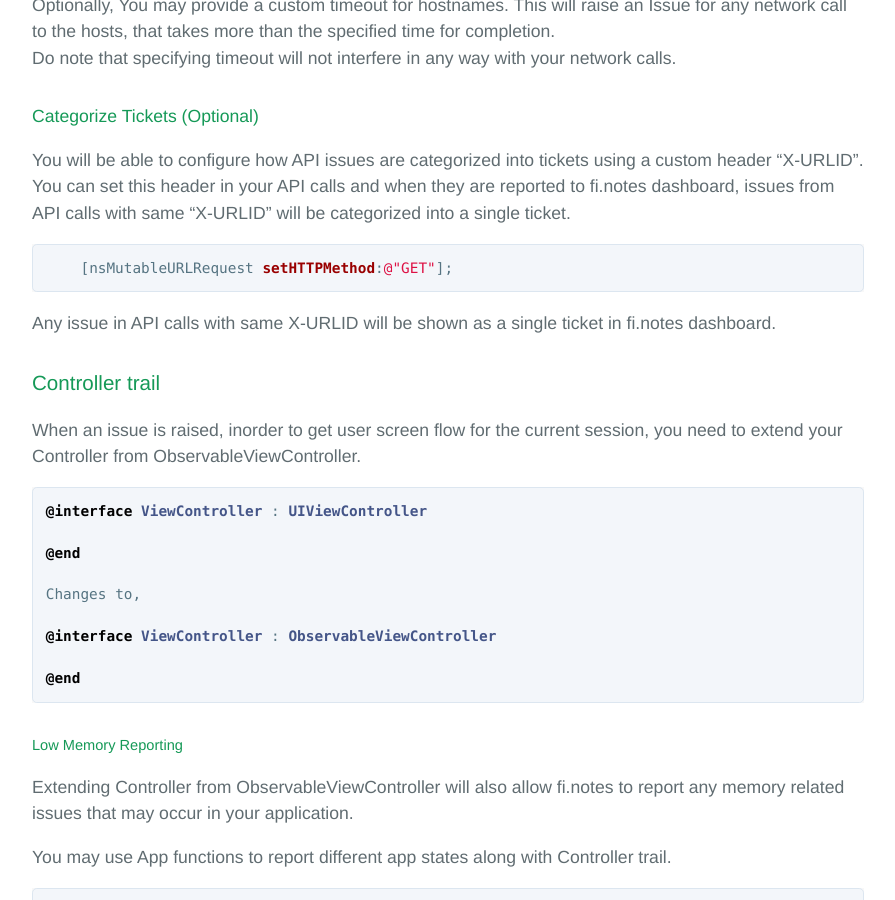
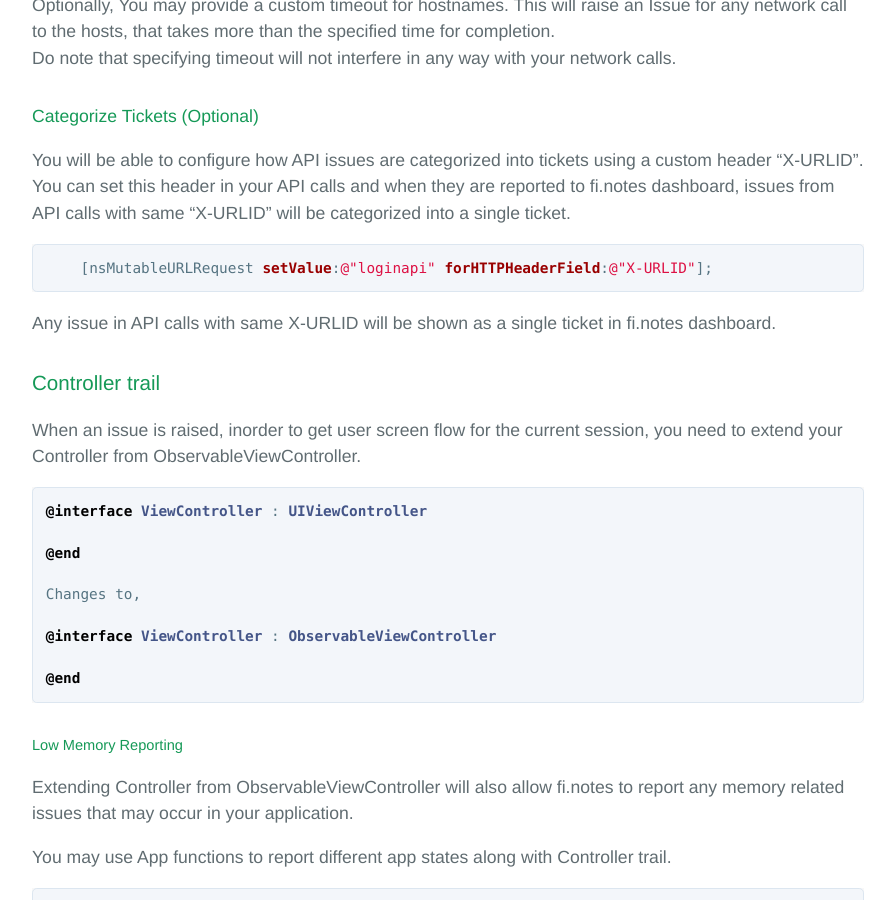
Before and after one commit to finotes/finotes.github.io, a Jekyll site: the page built from _posts/2018-01-19-ios-docs.md, in a window 1280 px wide and 900 px high, scrolled down 4379 px. Shown: the whole window, without its empty margins (192-1087 px from the left). Built offline with Jekyll 4.4.1, drawn with Linux system fonts in a browser that asks for light colours; some web fonts are replaced.

Commit message:
Update 2018-01-19-ios-docs.md

````diff
--- a/_posts/2018-01-19-ios-docs.md
+++ b/_posts/2018-01-19-ios-docs.md
@@ -171,7 +171,7 @@ Do note that specifying timeout will not interfere in any way with your network
 
 You will be able to configure how API issues are categorized into tickets using a custom header "X-URLID". You can set this header in your API calls and when they are reported to fi.notes dashboard, issues from API calls with same "X-URLID" will be categorized into a single ticket.
 ```objc
-    [nsMutableURLRequest setHTTPMethod:@"GET"];
+    [nsMutableURLRequest setValue:@"loginapi" forHTTPHeaderField:@"X-URLID"];
 ```
 Any issue in API calls with same X-URLID will be shown as a single ticket in fi.notes dashboard.
 
````
